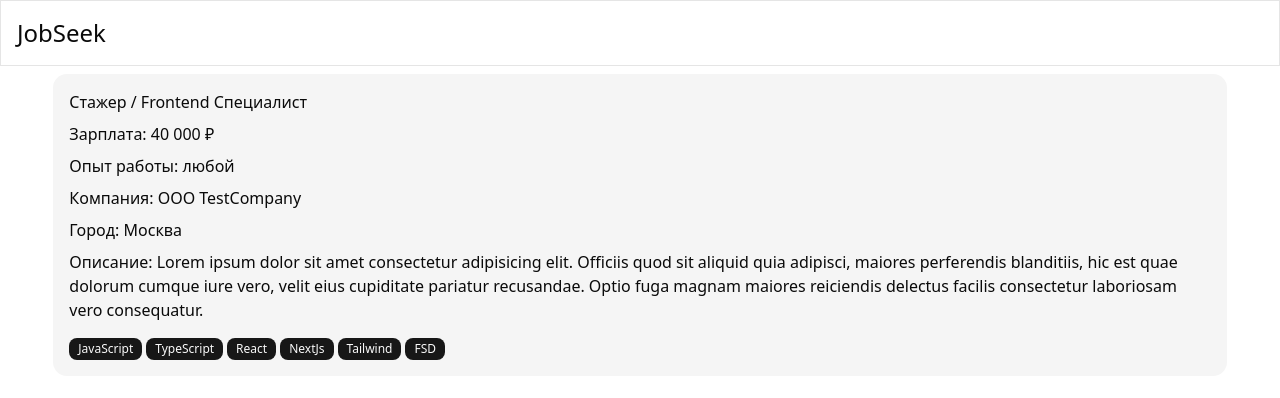
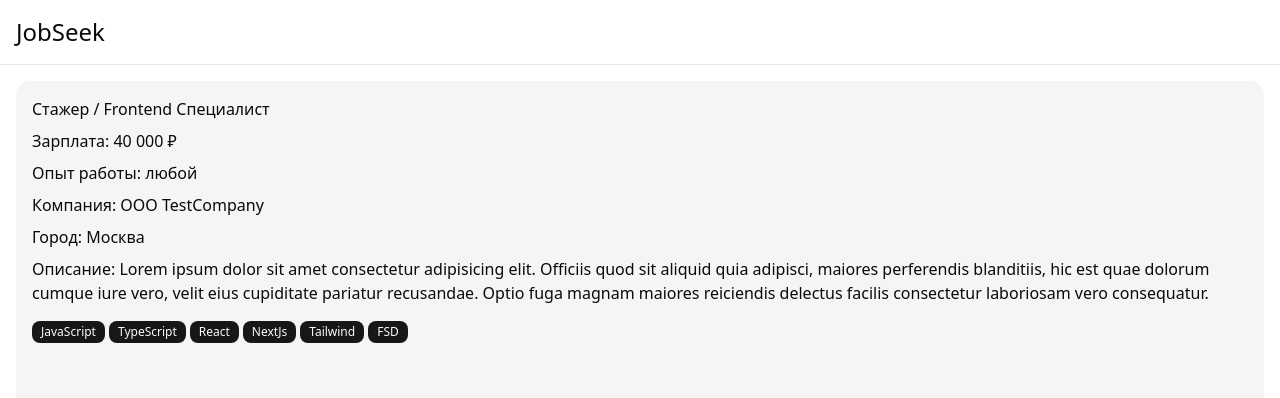
Before and after one commit to losakovvitalik/jobseek, a Next.js app: page / in a window 1280 px wide. Shown: the top 398 px of the page. Built offline with nearby package versions, Linux system fonts and the light colour scheme.

Commit message:
update layout

```diff
--- a/src/app/globals.css
+++ b/src/app/globals.css
@@ -79,6 +79,7 @@
   --sidebar-accent-foreground: oklch(0.205 0 0);
   --sidebar-border: oklch(0.922 0 0);
   --sidebar-ring: oklch(0.708 0 0);
+  --header-height: 65px;
 }
 
 .dark {
--- a/src/app/layout.tsx
+++ b/src/app/layout.tsx
@@ -26,7 +26,7 @@ export default function RootLayout({
 }>) {
   return (
     <html lang="ru" suppressHydrationWarning>
-      <body className={`${geistSans.variable} ${geistMono.variable} min-h-screen antialiased`}>
+      <body className={`${geistSans.variable} ${geistMono.variable} min-h-screen antialiased grid grid-rows-[var(--header-height)_1fr]`}>
         <ThemeProvider
           attribute="class"
           defaultTheme="system"
--- a/src/app/page.tsx
+++ b/src/app/page.tsx
@@ -1,5 +1,9 @@
 import JobCard from '@/entities/job/ui/JobCard';
 
 export default function Home() {
-  return <JobCard />;
+  return (
+    <div className='p-4 h-full'>
+      <JobCard />
+    </div>
+  );
 }
--- a/src/components/layout/header.tsx
+++ b/src/components/layout/header.tsx
@@ -2,7 +2,7 @@ import Typography from '../ui/typography';
 
 const Header = () => {
   return (
-    <div className="bg-background text-foreground border border-b p-4 text-sm">
+    <div className="bg-background text-foreground border-border border-b p-4 text-sm">
       <Typography size={'lg'}>JobSeek</Typography>
     </div>
   );
--- a/src/entities/job/ui/JobCard.tsx
+++ b/src/entities/job/ui/JobCard.tsx
@@ -3,7 +3,7 @@ import Typography from '@/components/ui/typography';
 
 const JobCard = () => {
   return (
-    <div className="bg-secondary mx-auto mt-2 flex h-full w-11/12 flex-col gap-2 rounded-xl p-4">
+    <div className="bg-secondary flex h-full w-full flex-col gap-2 rounded-xl p-4">
       <Typography>Стажер / Frontend Специалист</Typography>
       <Typography>Зарплата: 40 000 ₽</Typography>
       <Typography>Опыт работы: любой</Typography>
```
